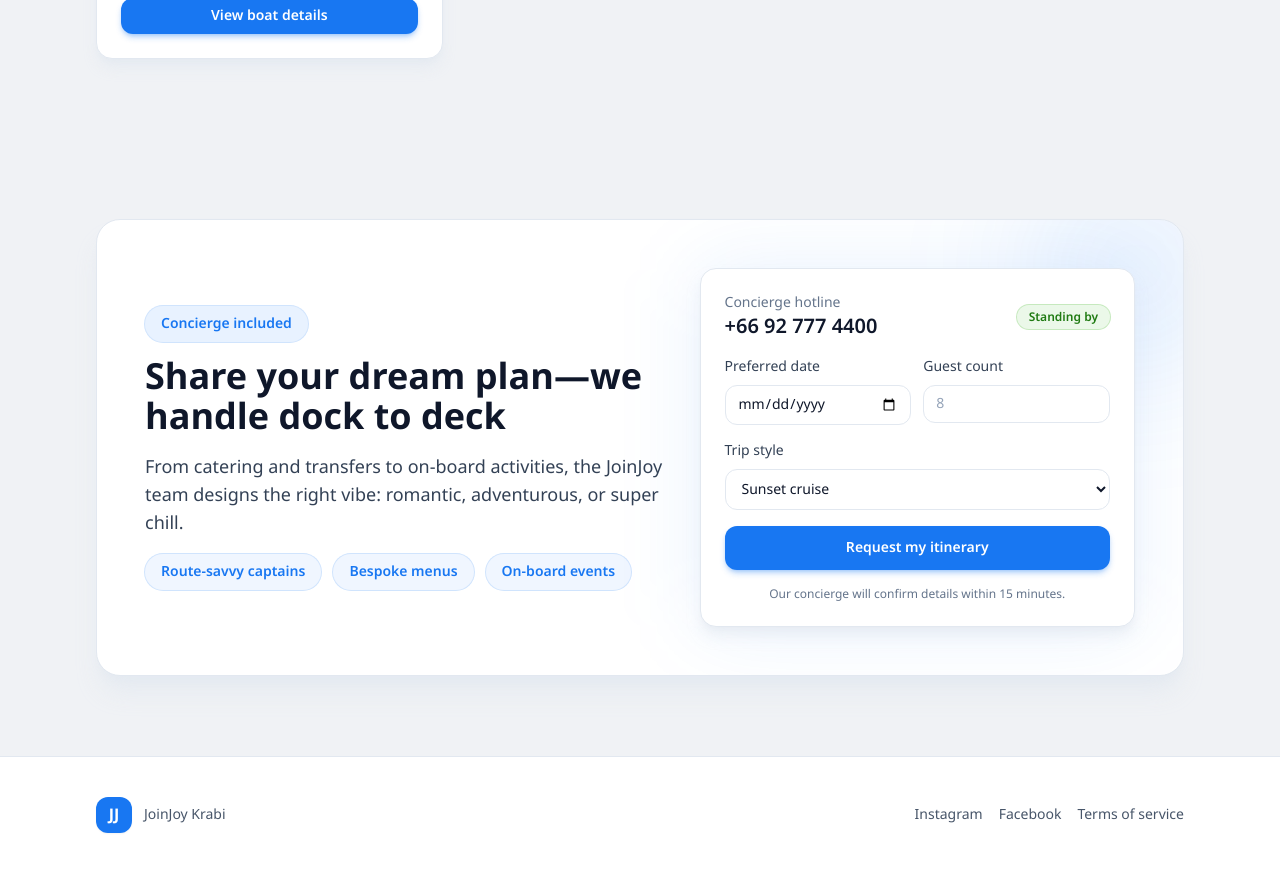
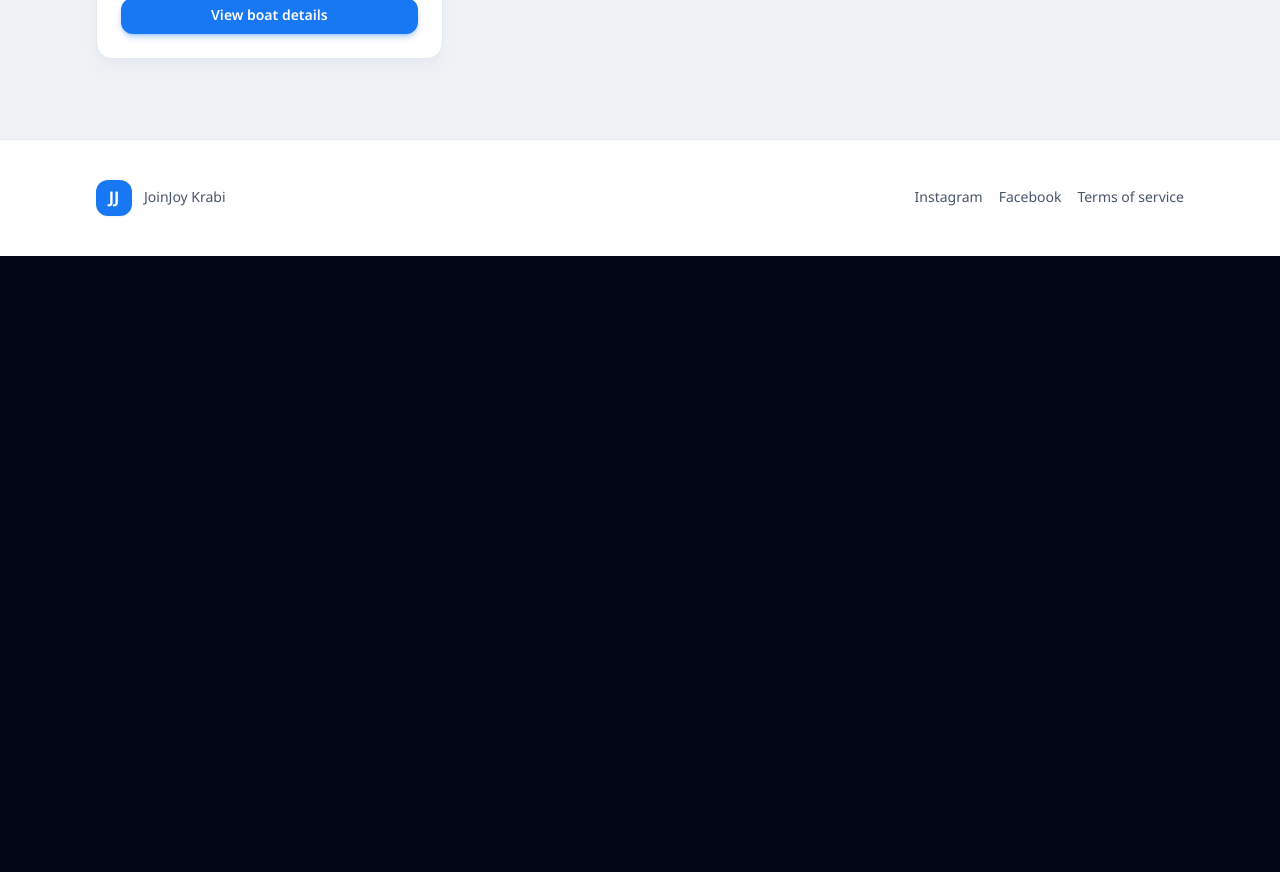
Before and after one commit to Fuadee/reallocalforglobal, a React (Vite) app: page / in a window 1280 px wide. Shown: the part 2800-3672 px from the top of the page. After the commit the page ends 3056 px from the top, so only its background shows below. Built offline with nearby package versions, Linux system fonts and the light colour scheme.

Commit message:
Remove concierge CTA section

```diff
--- a/src/pages/Home.jsx
+++ b/src/pages/Home.jsx
@@ -73,9 +73,6 @@ const boats = [
     tags: ['Hybrid-electric', 'Shallow beach stops', 'Local guide']
   }
 ];
-
-const perks = ['Route-savvy captains', 'Bespoke menus', 'On-board events'];
-const tripStyles = ['Sunset cruise', 'Snorkel island hop', 'Party or celebration', 'Corporate/workshop'];
 
 function Hero() {
   return (
@@ -164,90 +161,12 @@ function FleetSection() {
   );
 }
 
-function CTASection() {
-  return (
-    <section id="cta" className="py-16 sm:py-20">
-      <div className="section-shell">
-        <div className="relative overflow-hidden rounded-3xl border border-slate-200 bg-white p-10 shadow-xl shadow-slate-200/80 sm:p-12">
-          <div className="absolute -right-16 -top-16 h-56 w-56 rounded-full bg-[#1877F2]/10 blur-3xl" />
-          <div className="relative grid gap-8 lg:grid-cols-[1.2fr_1fr] lg:items-center">
-            <div className="space-y-4">
-              <span className="inline-flex items-center rounded-full bg-[#e8f2ff] px-4 py-2 text-sm font-semibold text-[#1877F2] ring-1 ring-[#1877F2]/20">
-                Concierge included
-              </span>
-              <h3 className="text-3xl font-black text-slate-900 sm:text-4xl">Share your dream plan—we handle dock to deck</h3>
-              <p className="text-lg text-slate-700 sm:max-w-2xl">
-                From catering and transfers to on-board activities, the JoinJoy team designs the right vibe: romantic, adventurous, or super chill.
-              </p>
-              <div className="flex flex-wrap gap-3">
-                {perks.map((perk) => (
-                  <span key={perk} className="inline-flex items-center gap-2 rounded-full bg-[#f0f6ff] px-4 py-2 text-sm font-semibold text-[#1877F2] ring-1 ring-[#1877F2]/20">
-                    {perk}
-                  </span>
-                ))}
-              </div>
-            </div>
-            <div className="relative">
-              <div className="absolute inset-0 rounded-3xl bg-[#1877F2]/10 blur-2xl" />
-              <div className="relative space-y-4 rounded-2xl border border-slate-200 bg-white p-6 shadow-lg shadow-slate-200/70">
-                <div className="flex items-center justify-between">
-                  <div>
-                    <div className="text-sm text-slate-500">Concierge hotline</div>
-                    <div className="text-xl font-semibold text-slate-900">+66 92 777 4400</div>
-                  </div>
-                  <span className="rounded-full bg-[#42B72A]/10 px-3 py-1 text-xs font-semibold text-[#1f7a12] ring-1 ring-[#42B72A]/30">
-                    Standing by
-                  </span>
-                </div>
-                <div className="grid gap-3 sm:grid-cols-2">
-                  <label className="block text-sm text-slate-700">
-                    Preferred date
-                    <input
-                      className="mt-2 w-full rounded-xl border border-slate-200 bg-white px-3 py-2 text-slate-900 placeholder:text-slate-400 focus:border-[#1877F2] focus:outline-none"
-                      type="date"
-                    />
-                  </label>
-                  <label className="block text-sm text-slate-700">
-                    Guest count
-                    <input
-                      className="mt-2 w-full rounded-xl border border-slate-200 bg-white px-3 py-2 text-slate-900 placeholder:text-slate-400 focus:border-[#1877F2] focus:outline-none"
-                      type="number"
-                      min="2"
-                      max="20"
-                      placeholder="8"
-                    />
-                  </label>
-                </div>
-                <label className="block text-sm text-slate-700">
-                  Trip style
-                  <select className="mt-2 w-full rounded-xl border border-slate-200 bg-white px-3 py-2 text-slate-900 focus:border-[#1877F2] focus:outline-none">
-                    {tripStyles.map((style) => (
-                      <option key={style} className="bg-white">
-                        {style}
-                      </option>
-                    ))}
-                  </select>
-                </label>
-                <button className="w-full rounded-xl bg-[#1877F2] px-4 py-3 text-sm font-semibold text-white shadow-md shadow-[#1877F2]/30 transition hover:scale-[1.01]">
-                  Request my itinerary
-                </button>
-                <p className="text-center text-xs text-slate-500">Our concierge will confirm details within 15 minutes.</p>
-              </div>
-            </div>
-          </div>
-        </div>
-      </div>
-    </section>
-  );
-}
-
 function Home() {
   return (
     <main>
       <Hero />
       <ExperienceGrid />
       <FleetSection />
-      <CTASection />
       <Footer />
     </main>
   );
```
Also changed, not shown: 3 other files (tests, documents, lock files or other folders).
